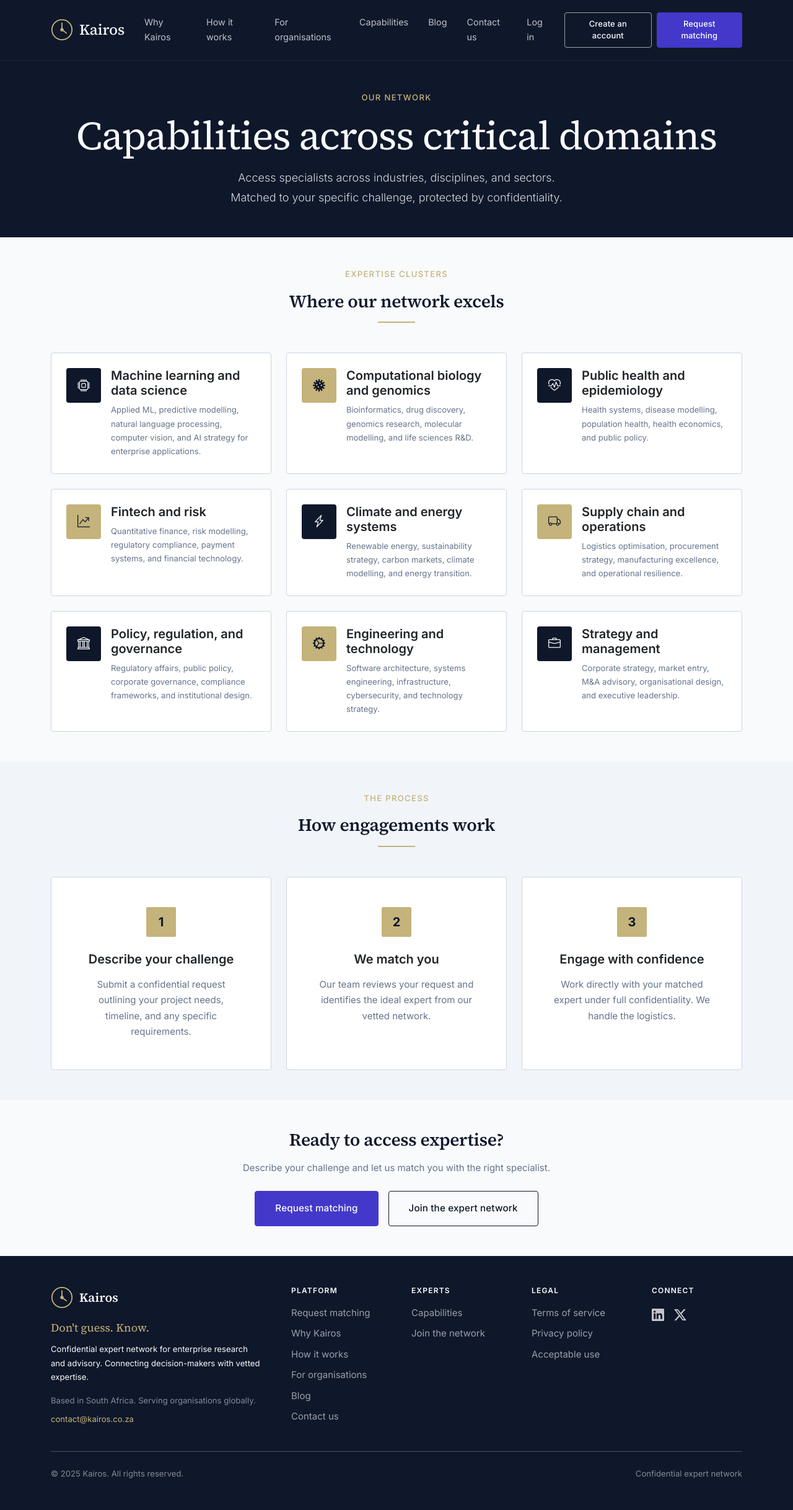
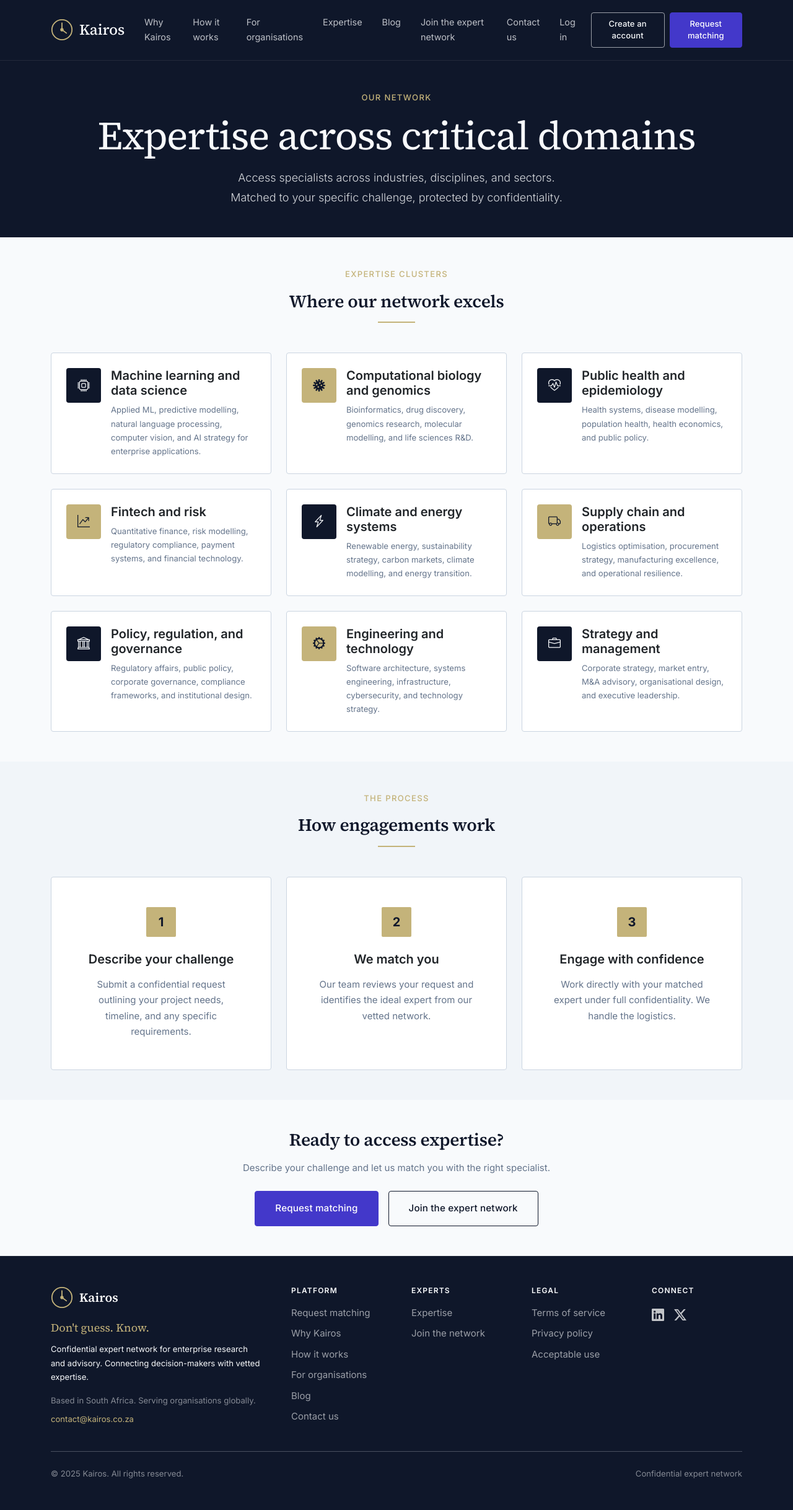
Before and after one commit to kalonjitshisekedi/kairos-app, a Django app: page /expertise/ in a window 1280 px wide. Shown: the whole page at 62% size. Run offline with Django 5.2, Linux system fonts and the light colour scheme.

Commit message:
Update navigation and page titles to reflect business changes
Rename 'Capabilities' to 'Expertise' and add 'Join the expert network' link to the navbar and footer.

Replit-Commit-Author: Agent
Replit-Commit-Session-Id: ea625225-0a94-42ca-8b04-191ba4fdb2c4
Replit-Commit-Checkpoint-Type: full_checkpoint
Replit-Commit-Event-Id: 37fc11ec-1d74-4ba9-8f32-757a47c61ba5
Replit-Commit-Screenshot-Url: https://storage.googleapis.com/screenshot-production-us-central1/2c04d783-94b2-4229-bf52-ca84808316eb/ea625225-0a94-42ca-8b04-191ba4fdb2c4/1k2yevS
Replit-Helium-Checkpoint-Created: true

```diff
--- a/templates/base.html
+++ b/templates/base.html
@@ -433,10 +433,13 @@
                         <a class="nav-link" href="{% url 'core:why_businesses' %}">For organisations</a>
                     </li>
                     <li class="nav-item">
-                        <a class="nav-link" href="{% url 'core:expertise' %}">Capabilities</a>
+                        <a class="nav-link" href="{% url 'core:expertise' %}">Expertise</a>
                     </li>
                     <li class="nav-item">
                         <a class="nav-link" href="{% url 'blog:index' %}">Blog</a>
+                    </li>
+                    <li class="nav-item">
+                        <a class="nav-link" href="{% url 'experts:join' %}">Join the expert network</a>
                     </li>
                     <li class="nav-item">
                         <a class="nav-link" href="{% url 'core:contact' %}">Contact us</a>
@@ -537,7 +540,7 @@
                 <div class="col-6 col-lg-2">
                     <h6 class="mb-3 text-uppercase letter-spacing-wide" style="font-size: 0.75rem;">Experts</h6>
                     <ul class="list-unstyled">
-                        <li class="mb-2"><a href="{% url 'core:expertise' %}">Capabilities</a></li>
+                        <li class="mb-2"><a href="{% url 'core:expertise' %}">Expertise</a></li>
                         <li class="mb-2"><a href="{% url 'experts:join' %}">Join the network</a></li>
                     </ul>
                 </div>
--- a/templates/core/expertise.html
+++ b/templates/core/expertise.html
@@ -1,12 +1,12 @@
 {% extends 'base.html' %}
 
-{% block title %}Capabilities{% endblock %}
+{% block title %}Expertise{% endblock %}
 
 {% block content %}
 <section class="hero py-5">
     <div class="container text-center">
         <p class="text-gold text-uppercase small fw-medium mb-3 letter-spacing-wide">Our network</p>
-        <h1 class="mb-3">Capabilities across critical domains</h1>
+        <h1 class="mb-3">Expertise across critical domains</h1>
         <p class="tagline mb-0">Access specialists across industries, disciplines, and sectors.<br>Matched to your specific challenge, protected by confidentiality.</p>
     </div>
 </section>
```
